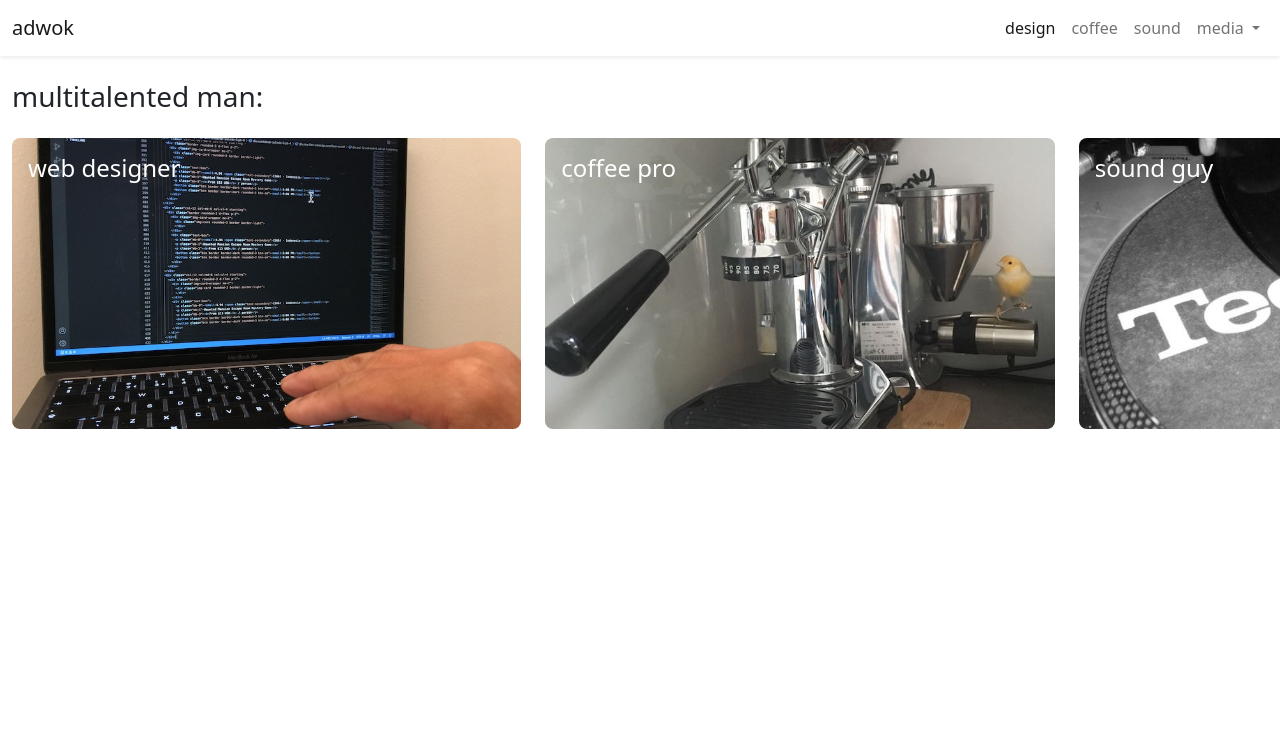
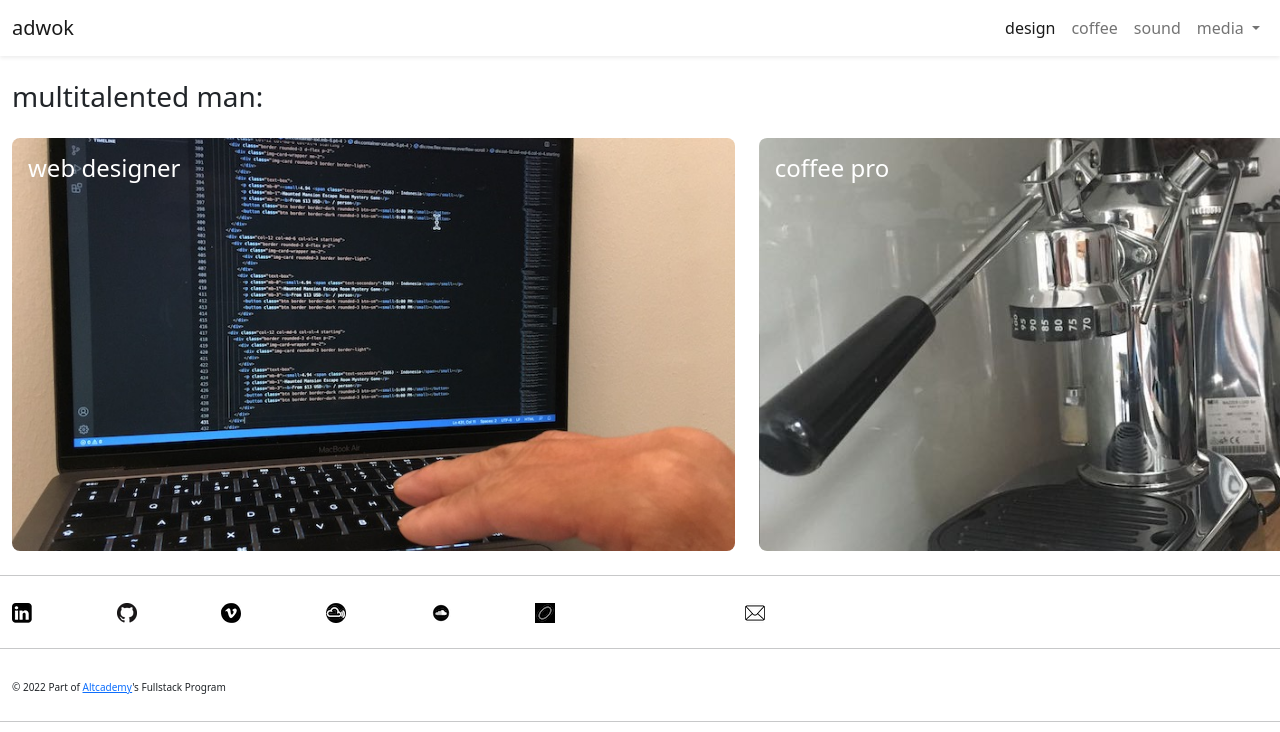
Before and after one commit to adwok/port_folio, a plain HTML site: page index.html in a window 1280 px wide. Drawn offline with nearby package versions, Linux system fonts and the light colour scheme.

Commit message:
socials, email and footers

```diff
--- a/index.html
+++ b/index.html
@@ -53,7 +53,7 @@
   <h3 class="my-4">multitalented man:</h3>
   <div class="row flex-nowrap overflow-scroll">
 
-    <div class="col-11 col-sm-9 col-md-8 col-lg-5">
+    <div class="col-11 col-sm-9 col-md-8 col-lg-7">
       <a href="web_design_page.html">
       <div class="rounded-3 text-white aspectRatioBox position-relative" style="background-image: url(./images/laptop.jpeg)">
         <div class="p-3 d-flex flex-column align-items-start position-absolute inner">
@@ -62,7 +62,7 @@
       </div>
       </a>
     </div>
-    <div class="col-11 col-sm-9 col-md-8 col-lg-5">
+    <div class="col-11 col-sm-9 col-md-8 col-lg-7">
       <a href="coffee_page.html">
       <div class="rounded-3 text-white aspectRatioBox position-relative" style="background-image: url(./images/pavoni.jpg)">
         <div class="p-3 d-flex flex-column align-items-start position-absolute inner">
@@ -71,7 +71,7 @@
       </div>
       </a>
     </div>
-    <div class="col-11 col-sm-9 col-md-8 col-lg-5">
+    <div class="col-11 col-sm-9 col-md-8 col-lg-7">
       <a href="music_page.html">
       <div class="rounded-3 text-white aspectRatioBox position-relative" style="background-image: url(./images/dally.jpg)">
         <div class="p-3 d-flex flex-column align-items-start position-absolute inner">
@@ -83,6 +83,67 @@
 
   </div>
 </div>
+<div class="my-4">
+  <hr/>
+</div>
+
+<!--Footer-->
+
+<div class="container-xxl">
+
+  <div class="row col-12 justify-content-start no-gutters">
+    <div class="col-1">
+      <a href="https://www.linkedin.com/in/adam-chan-157bbb202/">
+        <img src="./images/linkinlogo.png" width="20px" height="auto" alt>
+      </a>
+    </div>
+    <div class="col-1">
+      <a href="https://github.com/adwok">
+        <img src="./images/github_logo.png" width="20px" height="auto" alt>
+      </a>
+    </div>
+    <div class="col-1">
+      <a href="https://vimeo.com/162967583">
+        <img src="./images/vimeo_logo.png" width="20px" height="auto" alt>
+      </a>
+    </div>
+    <div class="col-1">
+      <a href="https://www.mixcloud.com/adwoksince1977/">
+        <img src="./images/mixcloud_logo.png" width="20px" height="auto" alt>
+      </a>
+    </div>
+    <div class="col-1">
+      <a href="https://soundcloud.com/adwok">
+        <img src="./images/soundcloud_logo.png" width="20px" height="auto" alt>
+      </a>
+    </div>
+    <div class="col-1">
+      <a href="https://yamakan.place/palestine/">
+        <img src="./images/radio_alhara_logo.png" width="20px" height="auto" alt>
+      </a>
+    </div>
+    <div class="col-1"></div>
+    <div class="col-1">
+      <a href="mailto:djadwok@gmail.com">
+        <img src="./images/envelope_icon.png" width="20px" height="auto" alt>
+      </a>
+    </div>
+  </div>
+
+</div>
+
+<div class="my-4">
+  <hr/>
+</div>
+
+<div class="container-xxl">
+<p1>© 2022 Part of <a href="https://www.altcademy.com/">Altcademy</a>'s Fullstack Program</p1>
+</div>
+
+<div class="my-4">
+  <hr/>
+</div>
+
     <!-- JavaScript Bundle with Popper -->
 <script src="https://cdn.jsdelivr.net/npm/bootstrap@5.2.2/dist/js/bootstrap.bundle.min.js" integrity="sha384-OERcA2EqjJCMA+/3y+gxIOqMEjwtxJY7qPCqsdltbNJuaOe923+mo//f6V8Qbsw3" crossorigin="anonymous"></script>
   </body>
--- a/style.css
+++ b/style.css
@@ -20,3 +20,6 @@
 .inner h4 {
   max-width: 200px;
 }
+p1 {
+  font-size: 10px;
+}
```
Also changed, not shown: coffee_page.html (+44 -3 lines), music_page.html (+49 -3 lines), web_design_page.html (+44 -3 lines), images/envelope_icon.png (added), images/github_logo.png (added), images/linkinlogo.png (added), images/mixcloud_logo.png (added), images/radio_alhara_logo.png (added), images/soundcloud_logo.png (added), images/vimeo_logo.png (added).
